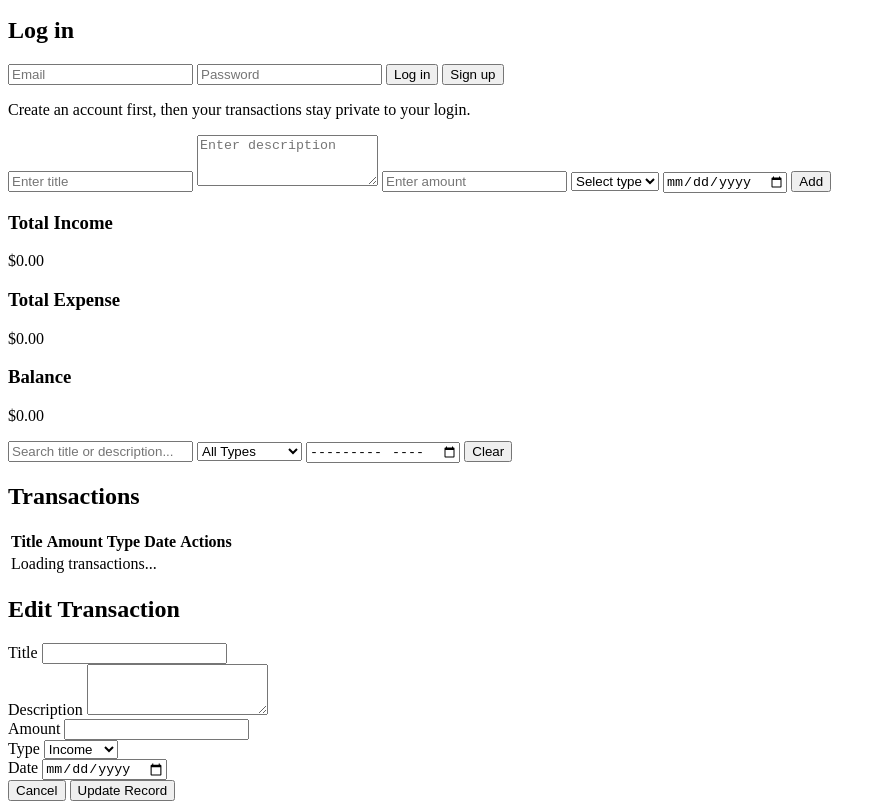
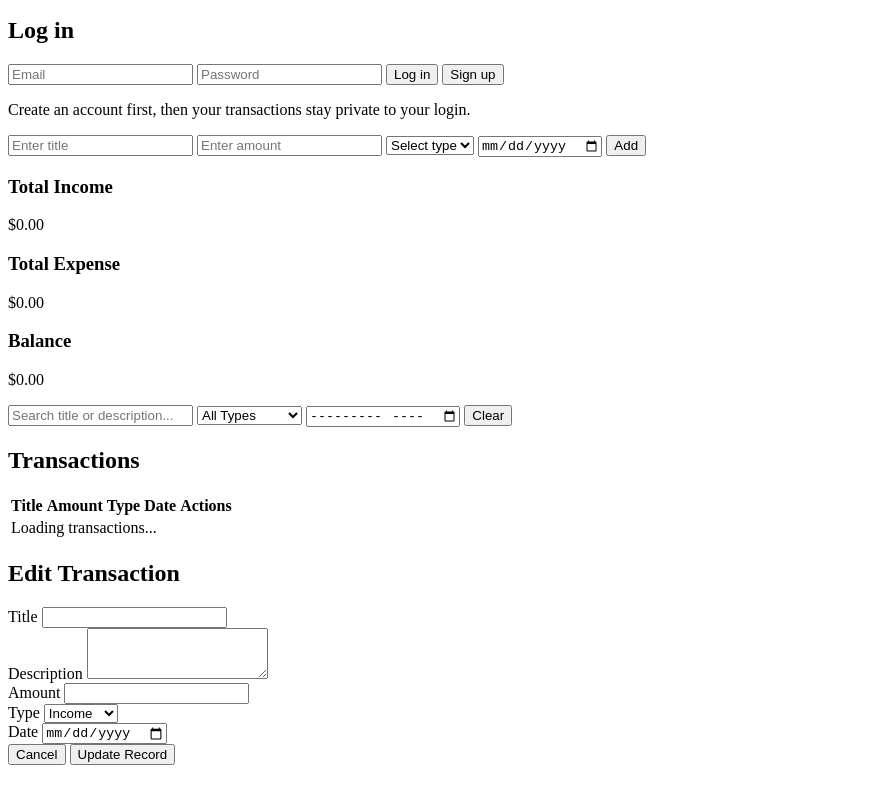
Before and after one commit to sidpriyanjitha/Money-Tracker, a website with bundled scripts: page www/index.html in a window 1280 px wide. Shown: the part 104-913 px from the top of the page, without its empty margins (0-886 px from the left). After the commit the page ends 877 px from the top, so only its background shows below. Built offline with nearby package versions, Linux system fonts and the light colour scheme; a script that the page names is missing.

Commit message:
edited header area

```diff
--- a/www/index.html
+++ b/www/index.html
@@ -74,12 +74,18 @@
                 placeholder="Enter title"
                 required
               />
+          <!--    <input
+                type="text"
+                id="descriptionInput"
+                placeholder="Enter description"
 
-              <textarea
+              /> -->
+
+          <!--   <textarea
                 id="descriptionInput"
                 placeholder="Enter description"
                 rows="3"
-              ></textarea>
+              ></textarea> /> -->
 
               <input
                 type="number"
--- a/www/style.css
+++ b/www/style.css
@@ -102,7 +102,7 @@
 
 .form-grid {
   display: grid;
-  grid-template-columns: 1.4fr 1.6fr 1fr 1fr 1fr auto;
+  grid-template-columns: 1fr 1fr 1fr 1fr 1fr auto;
   gap: 12px;
 }
 
@@ -152,9 +152,8 @@
 }
 
 #descriptionInput {
-  min-height: 92px;
-  padding-top: 34px;
-  padding-bottom: 34px;
+  min-height: 30px;
+
 }
 
 #editDescription {
```
